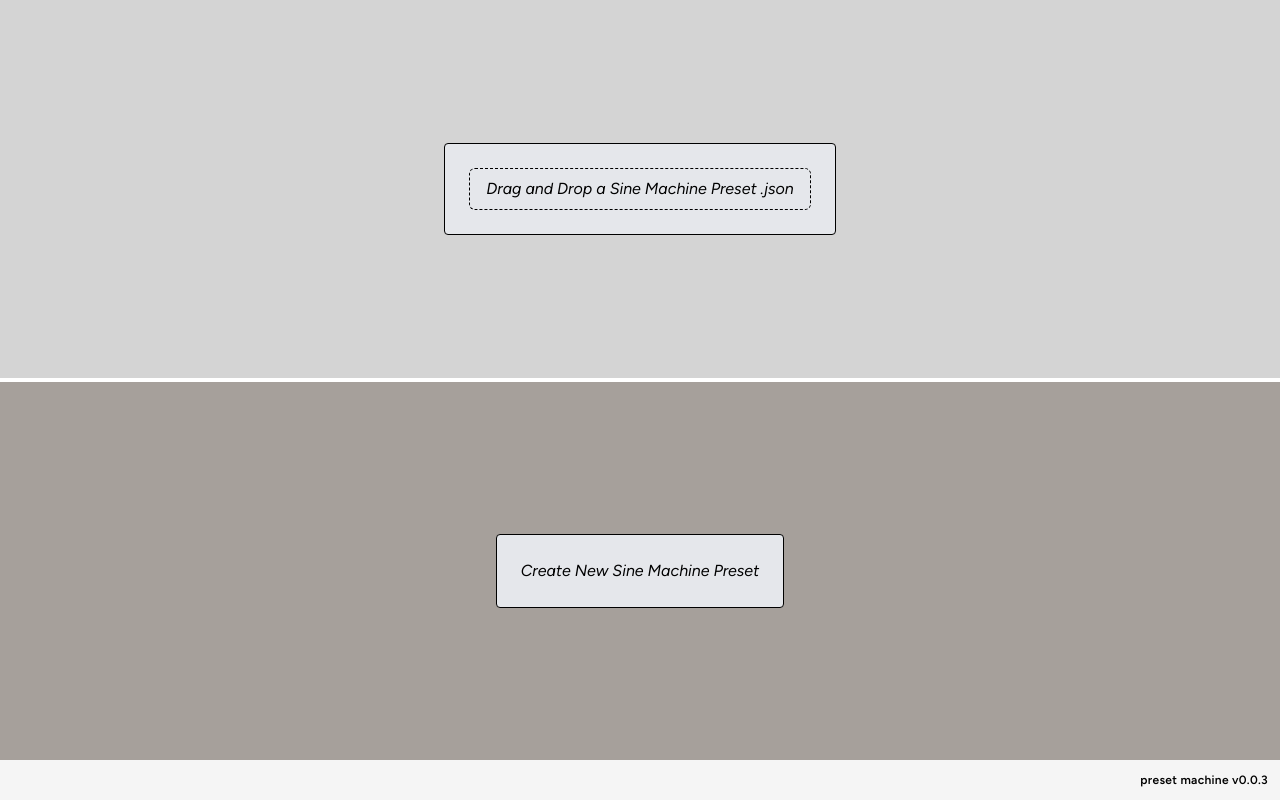
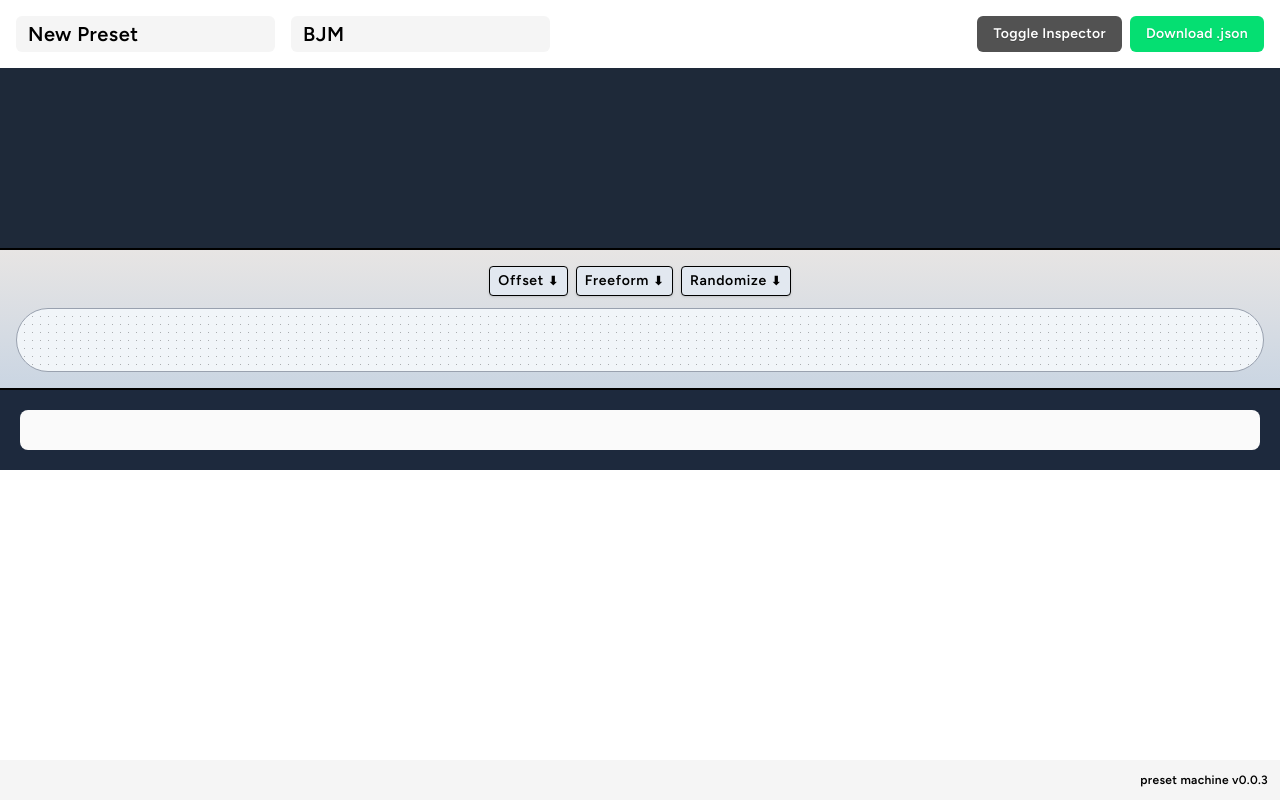
Before and after one commit to ofsound/preset-machine, a Vue app: page / in a window 1280 px wide. Both pictures are taken after a click on the button "Create New Sine Machine Preset". Built offline with nearby package versions, Linux system fonts and the light colour scheme.

Commit message:
Work on flow from Welcome Screen to Inspector etc.

```diff
--- a/src/App.vue
+++ b/src/App.vue
@@ -16,7 +16,6 @@ import MenuSystem from '@/components/MenuSystem.vue'
 import OffsetModule from '@/components/OffsetModule.vue'
 import FreeformModule from '@/components/FreeformModule.vue'
 import RandomizeModule from '@/components/RandomizeModule.vue'
-// import JsonDrop from '@/components/JsonDrop.vue'
 import PresetInspector from '@/components/PresetInspector.vue'
 
 const componentObjects: ComponentObject[] = [
@@ -24,21 +23,29 @@ const componentObjects: ComponentObject[] = [
   { component: FreeformModule, label: 'Freeform' },
   { component: RandomizeModule, label: 'Randomize' },
 ]
+const isWelcome = ref(true)
+const isInspector = ref(false)
 
-const isWelcome = ref(true)
+const closeWelcome = () => {
+  isWelcome.value = false
+}
+
+const toggleInspector = () => {
+  isInspector.value = !isInspector.value
+}
 </script>
 
 <template>
   <div class="flex h-full w-full flex-col">
-    <WelcomeScreen v-if="isWelcome" />
+    <WelcomeScreen v-if="isWelcome" @closeWelcome="closeWelcome" />
 
     <template v-if="!isWelcome">
-      <div v-if="false">
+      <AppHeader @toggleInspector="toggleInspector" />
+      <div v-if="isInspector">
         <PresetInspector />
       </div>
 
-      <div v-if="true">
-        <AppHeader />
+      <div v-if="!isInspector">
         <PageTwo />
         <MenuSystem :componentObjects="componentObjects" />
 
--- a/src/components/AppHeader.vue
+++ b/src/components/AppHeader.vue
@@ -3,6 +3,8 @@ import { usePreset } from '@/composable/usePreset.ts'
 const { preset } = usePreset()
 
 import JsonSave from '@/components/JsonSave.vue'
+
+defineEmits(['toggleInspector'])
 </script>
 
 <template>
@@ -25,7 +27,15 @@ import JsonSave from '@/components/JsonSave.vue'
         class="rounded-md bg-neutral-100 px-3 py-1 text-xl font-semibold tracking-wide"
       />
     </div>
+    <div class="flex gap-2">
+      <button
+        class="block cursor-pointer rounded-md bg-neutral-600 px-4 py-1 text-sm font-semibold tracking-wide text-white text-shadow-xs hover:text-shadow-lg"
+        @click="$emit('toggleInspector')"
+      >
+        Toggle Inspector
+      </button>
 
-    <JsonSave />
+      <JsonSave />
+    </div>
   </div>
 </template>
--- a/src/components/JsonDrop.vue
+++ b/src/components/JsonDrop.vue
@@ -1,6 +1,8 @@
 <script setup lang="ts">
 import { usePreset } from '@/composable/usePreset.ts'
 const { preset } = usePreset()
+
+const emit = defineEmits(['jsonLoaded'])
 
 const handleDrop = (event: DragEvent) => {
   if (event.dataTransfer) {
@@ -12,7 +14,8 @@ const handleDrop = (event: DragEvent) => {
           if (e.target) {
             if (typeof e.target.result === 'string') {
               Object.assign(preset, JSON.parse(e.target.result))
-              // still not sure this is working, why
+              emit('jsonLoaded')
+              // still not sure this isn't working, why
               // would i need the watch in Preset Inspector
             }
           }
@@ -32,10 +35,12 @@ const handleDrop = (event: DragEvent) => {
   <div
     @dragover.prevent
     @drop.prevent="handleDrop"
-    class="mx-auto flex w-max flex-col justify-center rounded-sm border bg-gray-200 p-6 text-center italic"
+    class="mx-auto flex h-30 w-110 flex-col justify-center rounded-sm border bg-gray-200 p-6 text-center italic"
   >
-    <div class="mx-auto w-max rounded-md border border-dashed px-4 py-2">
-      Drag and Drop a Sine Machine Preset .json
+    <div
+      class="mx-auto w-max rounded-md border border-dashed px-4 py-2 font-semibold"
+    >
+      Drag and Drop Sine Machine Preset .json
     </div>
   </div>
 </template>
--- a/src/components/OffsetModule.vue
+++ b/src/components/OffsetModule.vue
@@ -3,8 +3,8 @@ import { ref, watch } from 'vue'
 
 import AdjustmentSlider from '@/components/AdjustmentSlider.vue'
 
-import { useStore } from '@/stores/store'
-const store = useStore()
+// import { useStore } from '@/stores/store'
+// const store = useStore()
 
 const toolOptionValue = ref<number>(1)
 const toolOptions = ref([
@@ -42,18 +42,16 @@ watch(
     activeGains,
   ],
   () => {
-    if (store.preset) {
-      const correctedOffsets = activeOffsets.value.map(
-        (item) => ((item / roundAmount.value) * (60 / tempo.value)) / 4,
-      )
-
-      const correctedHolds = activeHolds.value.map(
-        (item) => ((item / roundAmount.value) * (60 / tempo.value)) / 4,
-      )
-
-      store.preset.offsets.splice(0, numHarmonics.value, ...correctedOffsets)
-      store.preset.holds.splice(0, numHarmonics.value, ...correctedHolds)
-    }
+    // if (store.preset) {
+    //   const correctedOffsets = activeOffsets.value.map(
+    //     (item) => ((item / roundAmount.value) * (60 / tempo.value)) / 4,
+    //   )
+    //   const correctedHolds = activeHolds.value.map(
+    //     (item) => ((item / roundAmount.value) * (60 / tempo.value)) / 4,
+    //   )
+    //   store.preset.offsets.splice(0, numHarmonics.value, ...correctedOffsets)
+    //   store.preset.holds.splice(0, numHarmonics.value, ...correctedHolds)
+    // }
   },
   { deep: true },
 )
@@ -64,14 +62,26 @@ watch(
     <div class="flex rounded-sm bg-gray-200 p-4">
       <div>
         Harmonics:
-        <input class="max-w-14 rounded-sm bg-gray-300 p-1" type="number" v-model="numHarmonics" />
+        <input
+          class="max-w-14 rounded-sm bg-gray-300 p-1"
+          type="number"
+          v-model="numHarmonics"
+        />
       </div>
       <div class="ml-4">
-        Tempo: <input class="max-w-14 rounded-sm bg-gray-300 p-1" type="number" v-model="tempo" />
+        Tempo:
+        <input
+          class="max-w-14 rounded-sm bg-gray-300 p-1"
+          type="number"
+          v-model="tempo"
+        />
       </div>
       <div class="ml-auto">
         Hold Length:&nbsp;&nbsp;
-        <select class="bg-gray-3 rounded-sm bg-gray-300 p-1 text-black" v-model="toolOptionValue">
+        <select
+          class="bg-gray-3 rounded-sm bg-gray-300 p-1 text-black"
+          v-model="toolOptionValue"
+        >
           <option value="-1" disabled>Hold note value</option>
           <option
             v-for="toolOption in toolOptions"
--- a/src/components/PresetInspector.vue
+++ b/src/components/PresetInspector.vue
@@ -107,7 +107,9 @@ watch(preset, () => {
         <pre class="text-xs">{{ preset.parameters }}</pre>
       </div>
 
-      <div v-if="dataLink === 'pitchMapping'">{{ preset.pitchMapping }}</div>
+      <div v-if="dataLink === 'pitchMapping'">
+        {{ preset.pitchMapping.join(', ') }}
+      </div>
       <div v-if="dataLink === 'glideTimesInBlocks'">
         {{ preset.glideTimesInBlocks }}
       </div>
--- a/src/components/WelcomeScreen.vue
+++ b/src/components/WelcomeScreen.vue
@@ -1,16 +1,19 @@
 <script setup lang="ts">
 import JsonDrop from './JsonDrop.vue'
+
+defineEmits(['closeWelcome'])
 </script>
 <template>
   <div class="flex h-full flex-col gap-1 *:flex-1">
     <div class="flex flex-col justify-center bg-neutral-300">
-      <JsonDrop />
+      <JsonDrop @jsonLoaded="$emit('closeWelcome')" />
     </div>
     <div class="flex flex-col justify-center bg-stone-400">
       <button
-        class="mx-auto flex w-max cursor-pointer flex-col justify-center rounded-sm border bg-gray-200 p-6 text-center italic"
+        @click="$emit('closeWelcome')"
+        class="mx-auto flex h-30 w-110 cursor-pointer flex-col justify-center rounded-sm border bg-gray-200 p-6 text-center font-semibold italic hover:bg-white"
       >
-        Create New Sine Machine Preset
+        <div class="mx-auto">Create New Sine Machine Preset</div>
       </button>
     </div>
   </div>
```
